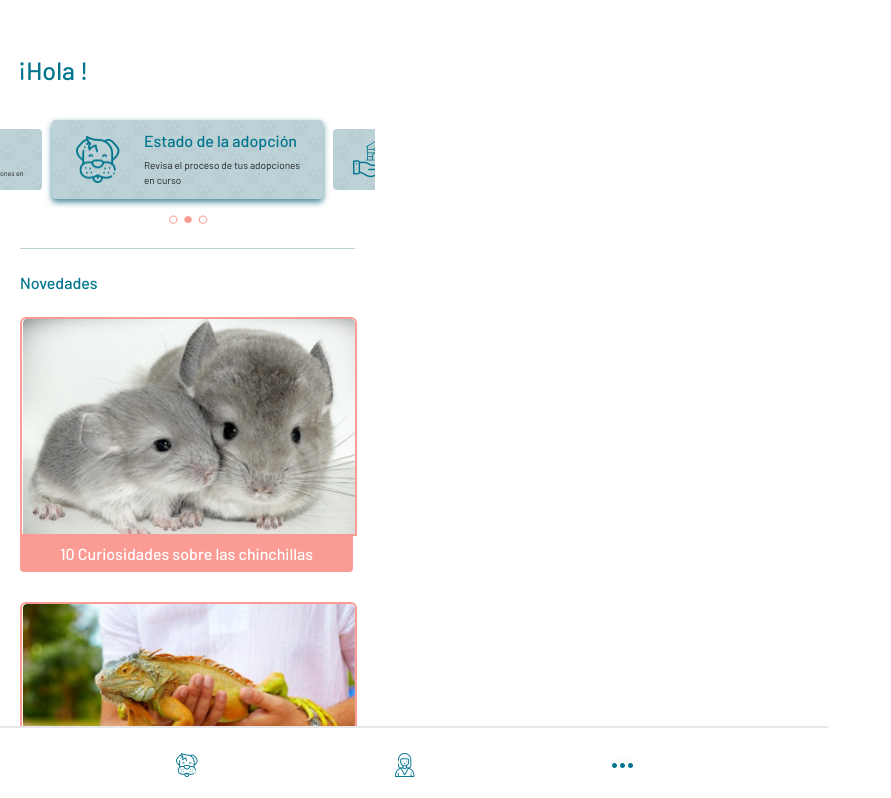
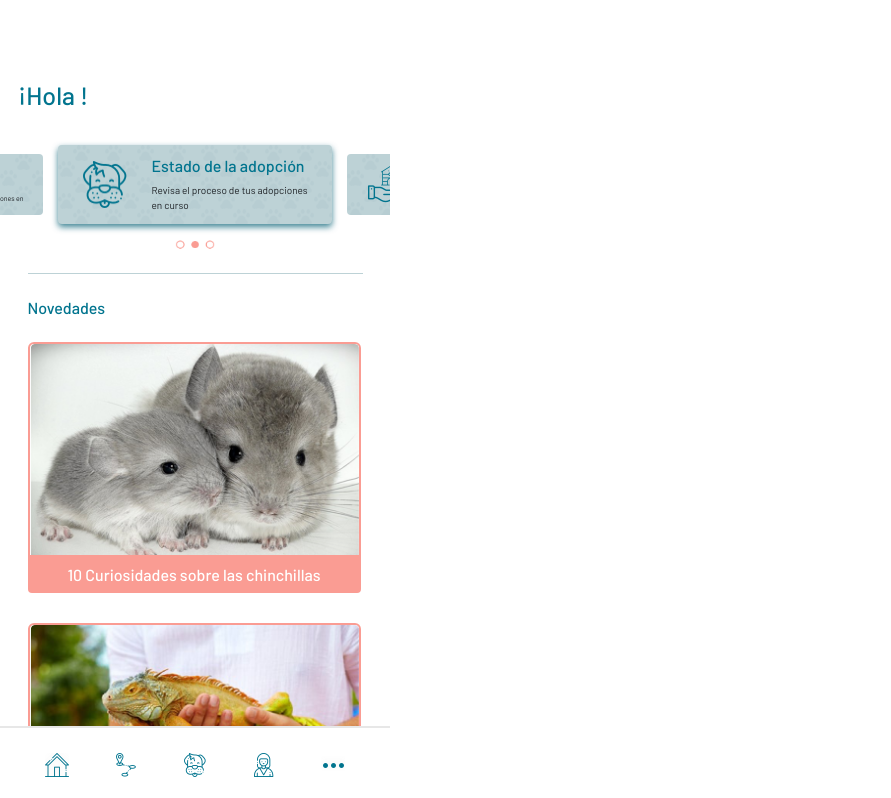
Before and after one commit to davidsotelo26/protectora-front, a React (Create React App) app: page /home in a window 1280 px wide. Shown: the top 798 px of the page, without its empty margins (0-891 px from the left). Built offline with nearby package versions, Linux system fonts and the light colour scheme.

Commit message:
Rectificadas medidas, scrollbar horizontal, ajustadas imagenes home

```diff
--- a/src/App.scss
+++ b/src/App.scss
@@ -8,14 +8,9 @@
 }
 
 html, body, #root, .App {
-  height: 100%;
+  width: 390px;
+  height: auto;
   display: flex;
-  justify-content: center;
-  align-items: center;
-}
-
-html {
-  width: 375px;
 }
 
 ::-webkit-scrollbar {
@@ -44,7 +39,4 @@ html {
   @media (max-width: 600px) {
     width: 100%;
   }
-
-  margin-right: auto;
-  margin-left: auto;
 }
--- a/src/Components/navbar/navbar.scss
+++ b/src/Components/navbar/navbar.scss
@@ -1,6 +1,6 @@
 
 .navbar{
-    width: 100vw;
+    width: 390px;
     height: 7vh;
 
     display: flex;
--- a/src/Pages/Home/Home.jsx
+++ b/src/Pages/Home/Home.jsx
@@ -70,7 +70,8 @@ const Home = ({ nombrelogin }) => {
         </ul>
       </div>
 
-      <Navbar/>
+
+    <Navbar className="fixed-navbar" />
 
     </div>
   );
--- a/src/Pages/Home/Home.scss
+++ b/src/Pages/Home/Home.scss
@@ -1,10 +1,11 @@
 .HomeContainer {
-  width: 375px;
+  width: 390px;
   height: 100%;
   display: flex;
   align-items: center;
   flex-direction: column;
-  padding-top: 110px;
+  padding-top: 80px;
+  overflow: visible;
 
   h3 {
     font-size: 25px;
@@ -17,7 +18,7 @@
     display: flex;
     align-items: center;
     justify-content: space-between;
-    width: 375px;
+    width: 390px;
     height: 76px;
     margin-top: 28px;
     margin-bottom: 16px;
@@ -115,7 +116,7 @@
       }
 
       .Apadrina-img {
-        margin-right: -14.5px;
+        // margin-right: -14.5px;
       }
     }
   }
@@ -173,8 +174,8 @@
   }
 
   .Content-img {
-    width: 333px;
-    height: 215px;
+    width: 329px;
+    height: 211px;
     border: 2pt solid rgb(250 156 147);
     border-top-left-radius: 6px;
     border-top-right-radius: 6px;
@@ -187,3 +188,9 @@
     align-items: center;
   }
 }
+
+.fixed-navbar {
+  position: fixed;
+  bottom: 0;
+  width: 100%;
+}
--- a/src/Pages/Login/LoginCover.scss
+++ b/src/Pages/Login/LoginCover.scss
@@ -1,6 +1,6 @@
 .loginCoverContainer {
-  width: 375px;
-  height: 100%;
+  width: 390px;
+  height: 95vh;
   display: flex;
   flex-direction: column;
   justify-content: flex-end;
@@ -10,7 +10,7 @@
   background-repeat: no-repeat;
   background-position: center;
   background-size: cover;
-  padding-bottom: 36px;
+  margin-bottom: 36px;
 
   .loginCoverQuestion {
     width: 198px;
--- a/src/Pages/Login/LoginRegister.scss
+++ b/src/Pages/Login/LoginRegister.scss
@@ -1,6 +1,6 @@
 .loginPage {
-  width: 375px;
-  height: 100%;
+  width: 390px;
+  height: 100vh;
   display: flex;
   flex-direction: column;
   justify-content: center;
@@ -10,7 +10,6 @@
     background-color: white;
     width: 375px;
     height: auto;
-    padding: 30px;
     display: flex;
     flex-direction: column;
     align-items: center;
--- a/src/Pages/Onboarding/Onboarding.scss
+++ b/src/Pages/Onboarding/Onboarding.scss
@@ -1,6 +1,6 @@
 .containerOnboarding {
-  width: 375px;
-  height: 100%;
+  width: 390px;
+  height: 100vh;
   display: flex;
   flex-direction: column;
   justify-content: center;
--- a/src/Pages/Onboarding/Splash/Splash.jsx
+++ b/src/Pages/Onboarding/Splash/Splash.jsx
@@ -5,7 +5,9 @@ import './Splash.scss';
 function Splash() {
   return (
     <Link to="/onboarding">
+     <div className="SplashContainer">
       <img src={logo} alt="Splash" className='img-logo' />
+    </div>
     </Link>
   );
 }
--- a/src/Pages/Onboarding/Splash/Splash.scss
+++ b/src/Pages/Onboarding/Splash/Splash.scss
@@ -1,10 +1,15 @@
+.SplashContainer {
+  width: 390px;
+  height: 100vh;
+  display: flex;
+  align-items: center;
+  justify-content: center;
+}
+
 .img-logo {
   width: 189px;
-  height: auto;
   transition: transform 0.3s ease-in-out;
   &:hover {
-    transform: translateY(
-      -10px
-    );
+    transform: translateY(-10px);
   }
 }
```
Also changed, not shown: src/assets/apadrina.png.
